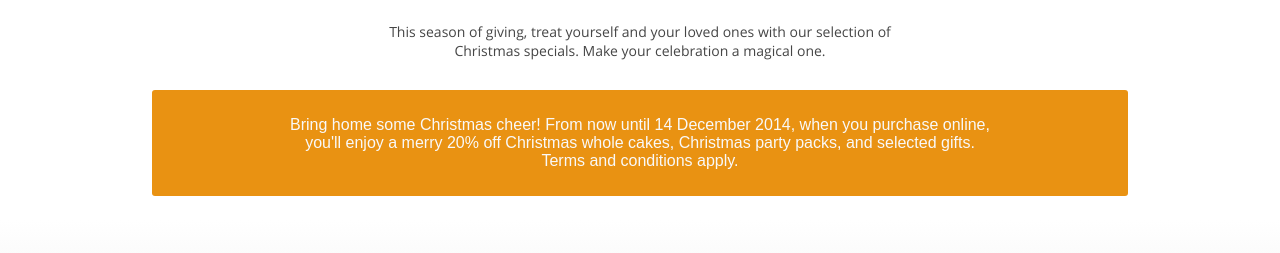
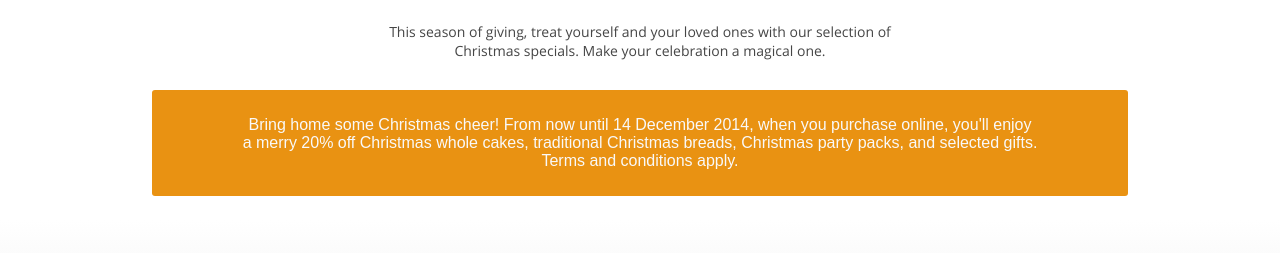
Before and after one commit to monsteronfire/whiskmeaway, a website: page index.html in a window 1280 px wide. Shown: the part 528-781 px from the top of the page. Drawn offline with nearby package versions, Linux system fonts and the light colour scheme; files that its build step writes are made by us from their sources; files whose address does not match are found by name.

Commit message:
post uat fixes round 2

```diff
--- a/index.html
+++ b/index.html
@@ -89,7 +89,7 @@
                         </div>
                         <div class="disclaimer disclaimer-top">
                             <p>
-                                Bring home some Christmas cheer! From now until 14 December 2014, when you purchase online, you'll enjoy a merry 20% off Christmas whole cakes, Christmas party packs, and selected gifts.<br />Terms and conditions apply.
+                                Bring home some Christmas cheer! From now until 14 December 2014, when you purchase online, you'll enjoy a merry 20% off Christmas whole cakes, traditional Christmas breads, Christmas party packs, and selected gifts.<br />Terms and conditions apply.
                             </p>
                         </div>
                     </div>
--- a/scss/site/_structure.scss
+++ b/scss/site/_structure.scss
@@ -369,7 +369,7 @@ header {
 
 	@include desktop {
 		margin-top: rem-calc(30);
-		padding: rem-calc(10) rem-calc(130);
+		padding: rem-calc(10) rem-calc(90);
 		text-align: center;
 	}
 }
```
Also changed, not shown: css/app.css.
